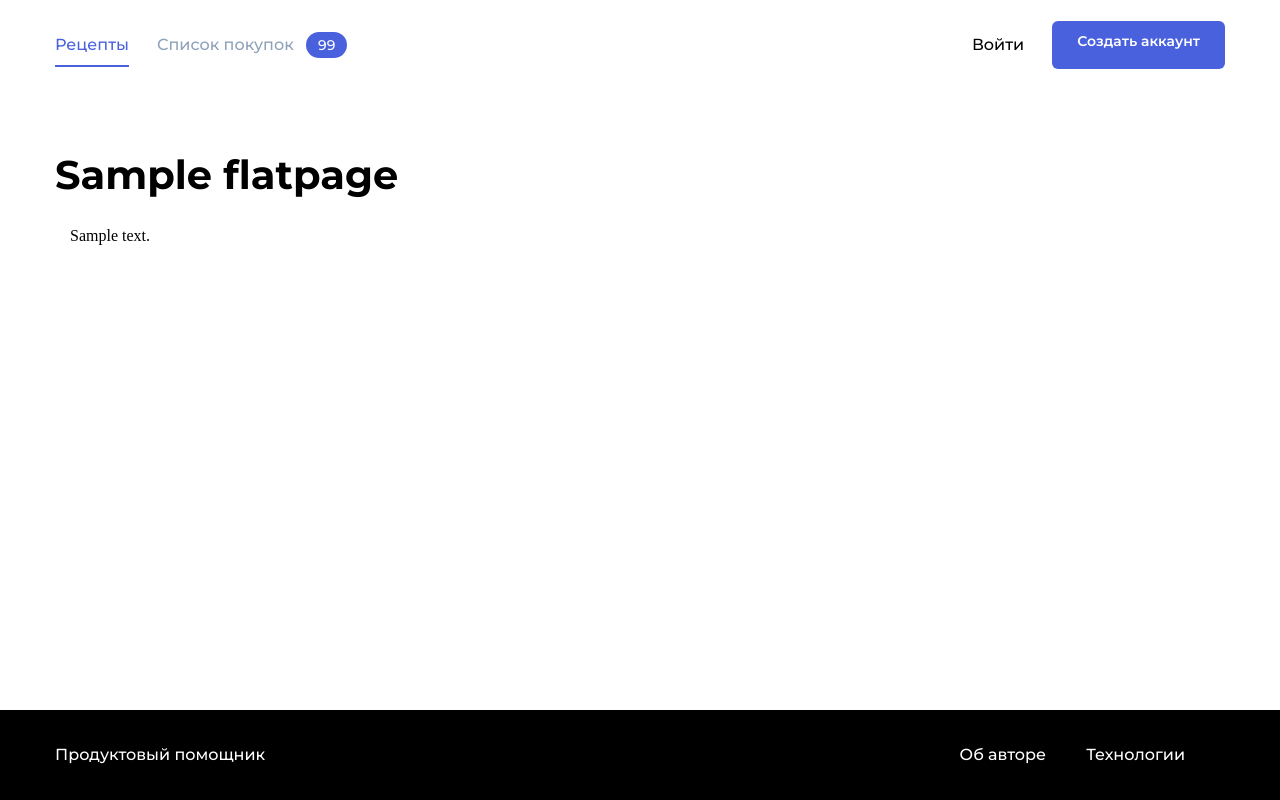
After one commit to AlexeyPeresypkin/foodgram, a Django app: template templates/flatpages/default.html in a window 1280 px wide. The commit adds this page. Run offline with Django 4.2, Linux system fonts and the light colour scheme; the template is opened without the code that fills it: most values are stand-ins (such as "Sample title", 1, 10 or a date in 2020); data that the repository does not hold is empty; some libraries are stand-ins or nearby versions.

Commit message:
Add flatpages about_author, about_spec

```diff
--- a/foodgram/urls.py
+++ b/foodgram/urls.py
@@ -15,19 +15,31 @@ Including another URLconf
 """
 from django.conf.urls.static import static
 from django.contrib import admin
+from django.contrib.flatpages import views
 from django.urls import path, include
 
 from foodgram import settings
 
 urlpatterns = [
     path('admin/', admin.site.urls),
-    path("auth/", include("users.urls")),
-    #  если нужного шаблона для /auth не нашлось в файле users.urls —
-    #  ищем совпадения в файле django.contrib.auth.urls
-    path("auth/", include("django.contrib.auth.urls")),
+    path(
+        'about-author/',
+        views.flatpage, {'url': 'about-author/'},
+        name='about_author'
+    ),
+    path(
+        'about-spec/',
+        views.flatpage,
+        {'url': 'about-spec/'},
+        name='about_spec'
+    ),
+    path('auth/', include("users.urls")),
+    path('auth/', include("django.contrib.auth.urls")),
     path('', include('recipes.urls')),
 ]
 
 if settings.DEBUG:
-    urlpatterns += static(settings.MEDIA_URL, document_root=settings.MEDIA_ROOT)
-    urlpatterns += static(settings.STATIC_URL, document_root=settings.STATIC_ROOT)
+    urlpatterns += static(settings.MEDIA_URL,
+                          document_root=settings.MEDIA_ROOT)
+    urlpatterns += static(settings.STATIC_URL,
+                          document_root=settings.STATIC_ROOT)
--- a/recipes/templates/includes/footer.html
+++ b/recipes/templates/includes/footer.html
@@ -2,9 +2,9 @@
     <div class="footer__container container">
         <a href="{% url 'index' %}" class="footer__brand link">Продуктовый помощник</a>
         <ul class="footer__items">
-            <li class="footer__item"><a href="#" class="footer__link link">Об
+            <li class="footer__item"><a href="{% url 'about_author' %}" class="footer__link link">Об
                 авторе </a></li>
-            <li class="footer__item"><a href="#" class="footer__link link">Технологии</a>
+            <li class="footer__item"><a href="{% url 'about_spec' %}" class="footer__link link">Технологии</a>
             </li>
         </ul>
     </div>
--- /dev/null
+++ b/templates/flatpages/default.html
@@ -0,0 +1,26 @@
+{% extends "base.html" %}
+{% load static %}
+{% block title %} {{ flatpage.title }} {% endblock %}
+{% block css %}
+    <link rel="stylesheet" href="{% static 'pages/index.css' %} ">
+{% endblock %}
+
+{% block header %}
+    <div class="main__header">
+        <h1 class="main__title">{{ flatpage.title|capfirst }} </h1>
+    </div>
+{% endblock %}
+
+{% block content %}
+    <div class="container">
+        {{ flatpage.content }}
+    </div>
+{% endblock %}
+
+
+<ul>
+    <li>Python</li>
+    <li>Django</li>
+    <li>Django REST</li>
+    <li>Docker</li>
+</ul>
```
Also changed, not shown: foodgram/settings.py (+6 -1 lines).
